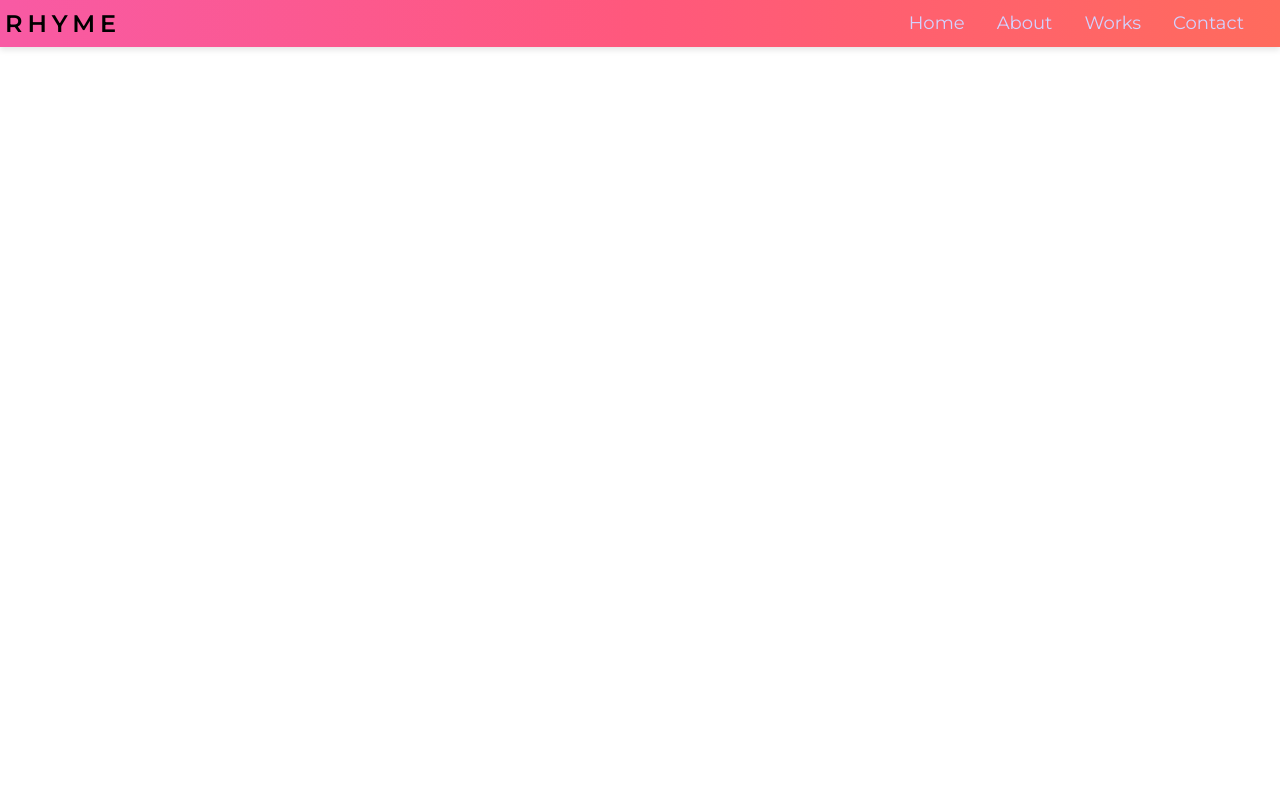
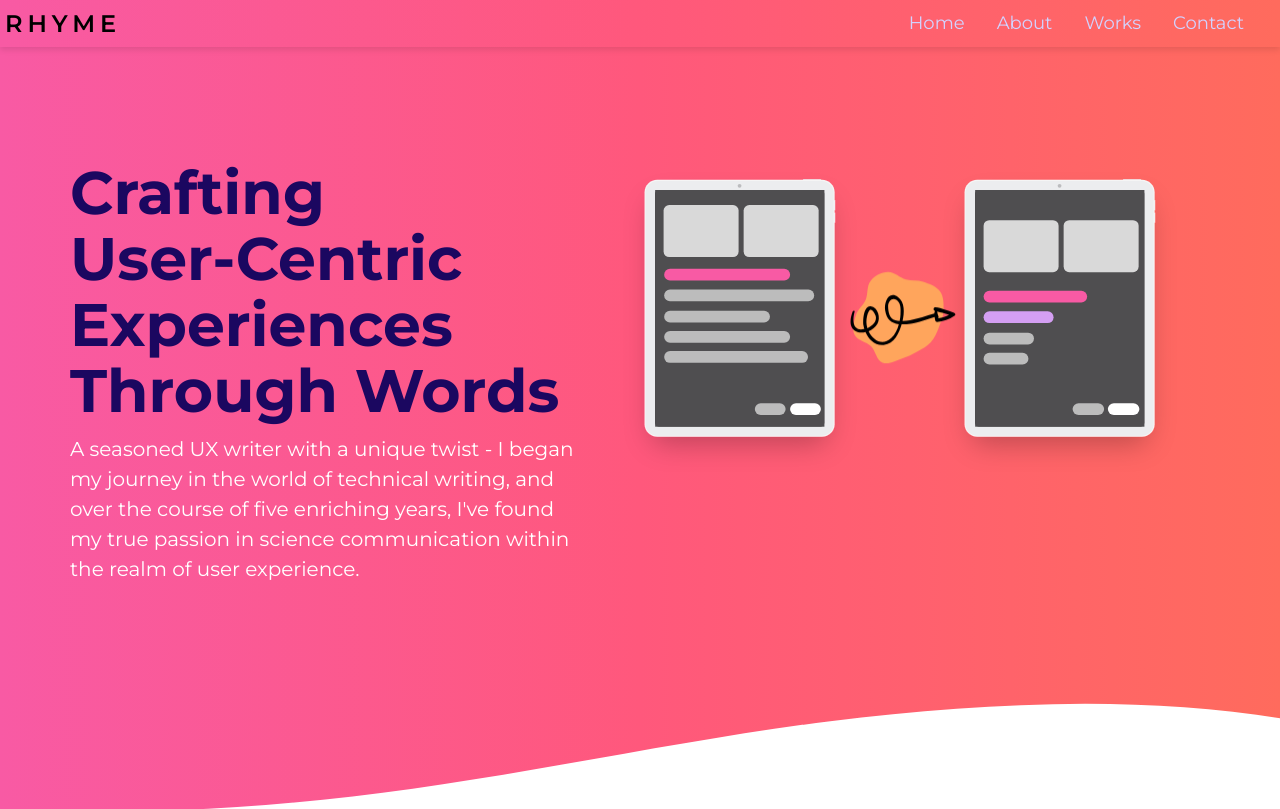
Before and after one commit to rrrhyme/portfolio, a React (Create React App) app: page / in a window 1280 px wide. Shown: the top 809 px of the page. Built offline with nearby package versions, Linux system fonts and the light colour scheme.

Commit message:
Fixed path

```diff
--- a/src/App.js
+++ b/src/App.js
@@ -26,7 +26,7 @@
 			<Navigation />
 			<Routes>
 				<Route path="/contact" element={<Contact />} />
-				<Route path="/portfoloio" element={<MainContent />} />
+				<Route path="/" element={<MainContent />} />
 				{/* <Route path="*" element={<Navigate to="/portfolio" />} /> */}
 			</Routes>
 			{/* <Published /> */}
```
